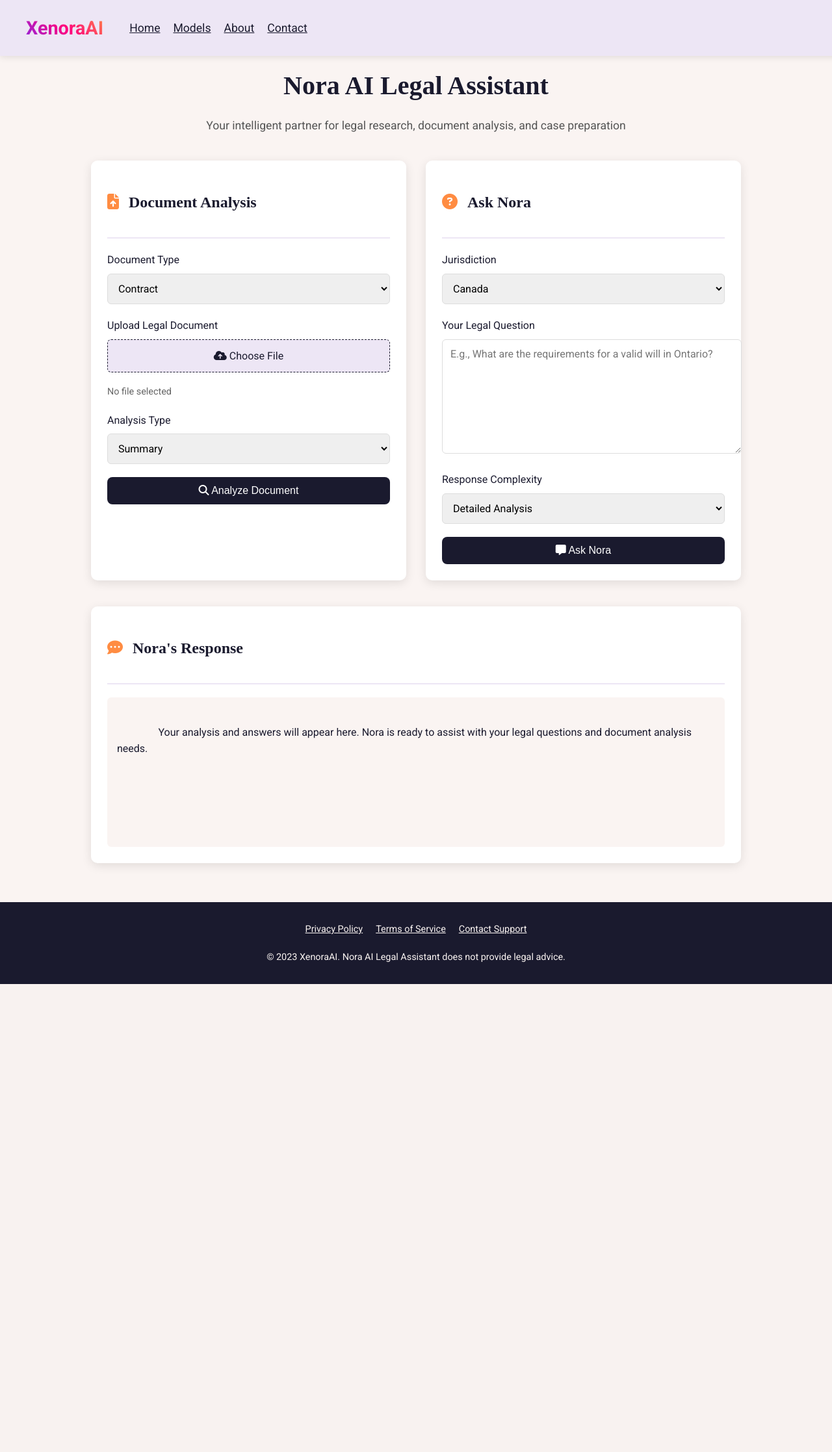
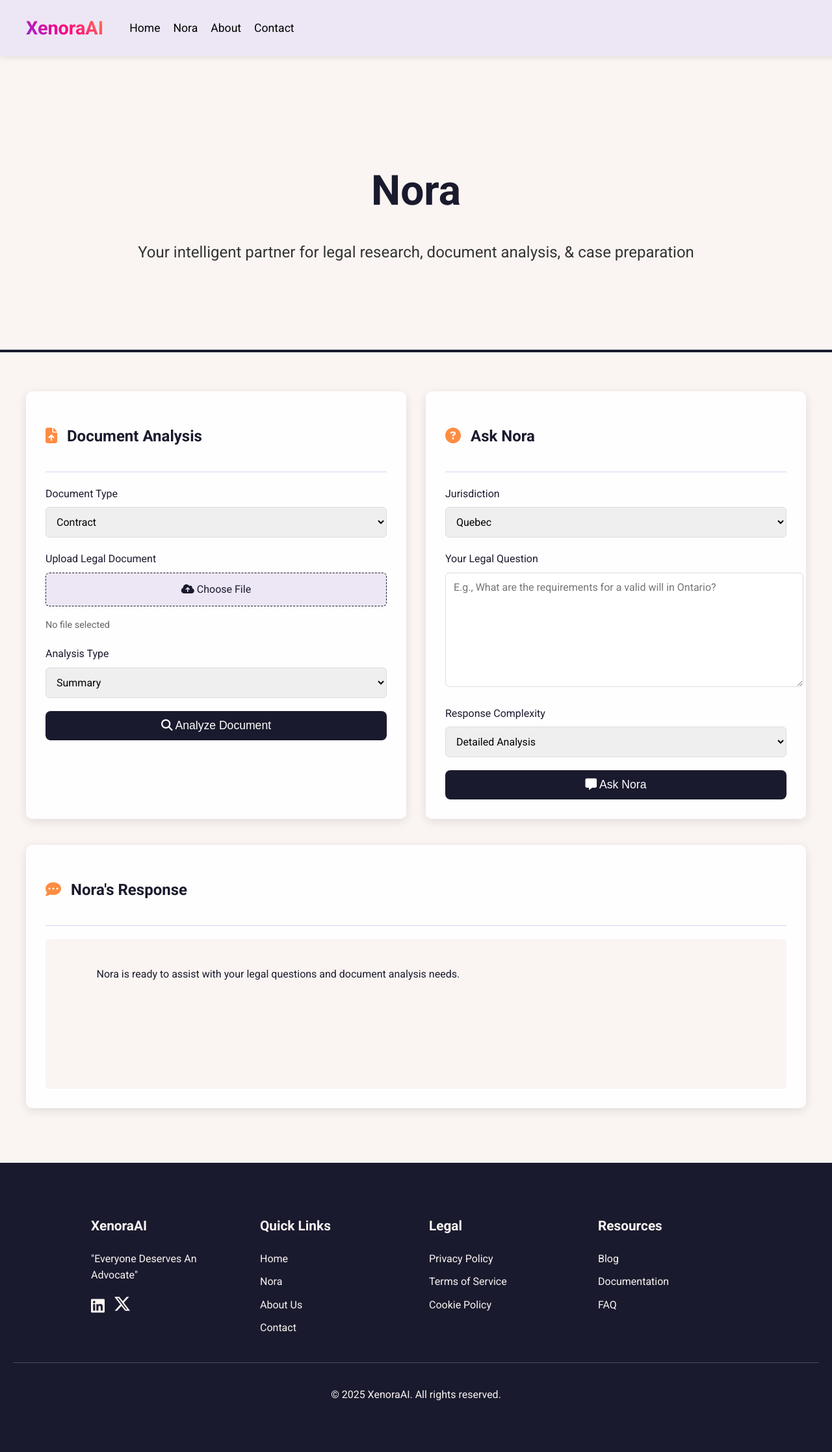
Before and after one commit to saadixsd/Nora, a Flask app: page / in a window 1280 px wide. Shown: the whole page at 65% size. Before the commit the page ends 1514 px from the top, so only its background shows below. Run offline with Flask 3, Linux system fonts and the light colour scheme; parts of the project's set-up code (start-up, migrations or seed data) failed here and were passed over.

Commit message:
added templates folder

```diff
--- a/templates/nora.html
+++ b/templates/nora.html
@@ -4,40 +4,42 @@
     <meta charset="UTF-8">
     <meta name="viewport" content="width=device-width, initial-scale=1.0">
     <title>Nora - AI Legal Assistant | XenoraAI</title>
-    <link href="https://fonts.googleapis.com/css2?family=Roboto:wght@300;400;700&family=Playfair+Display:wght@700&display=swap" rel="stylesheet">
+    <link href="https://fonts.googleapis.com/css2?family=Roboto:wght@300;400;700&display=swap" rel="stylesheet">
     <link rel="stylesheet" href="https://cdnjs.cloudflare.com/ajax/libs/font-awesome/6.4.0/css/all.min.css">
     <style>
-        /* Global Styles - Matching XenoraAI */
-        :root {
-            --primary: #1a1a2e; /* Dark purple */
-            --secondary: #ff8c42; /* Orange accent */
-            --accent: #ede6f5; /* Light purple */
-            --text: #1a1a2e; /* Dark purple text */
-            --light: #faf4f2; /* Cream beige background */
-            --white: #ffffff;
-        }
-
+        /* Global Styles - EXACTLY matches About page */
         body {
             font-family: 'Roboto', sans-serif;
             margin: 0;
             padding: 0;
-            background: var(--light);
-            color: var(--text);
+            background: #faf4f2;
+            color: #1a1a2e;
             line-height: 1.6;
         }
 
         h1, h2, h3 {
-            font-family: 'Playfair+Display', serif;
-            color: var(--primary);
+            font-family: 'Roboto', sans-serif;
+            font-weight: bold;
+            color: #1a1a2e;
         }
 
-        /* Navigation Bar - Matching XenoraAI */
+        a {
+            text-decoration: none;
+            color: #1a1a2e;
+            transition: color 0.3s ease;
+        }
+
+        a:hover {
+            color: #ff8c42;
+        }
+
+        /* Navigation Bar - EXACTLY matches About page */
         nav {
             display: flex;
             justify-content: flex-start;
             align-items: center;
             padding: 20px 40px;
-            background: var(--accent);
+            background: #ede6f5;
             box-shadow: 0 2px 10px rgba(0, 0, 0, 0.1);
             position: fixed;
             width: 100%;
@@ -68,37 +70,47 @@
 
         nav a {
             font-size: 1.1em;
-            color: var(--primary);
+            color: #000000;
             font-weight: 500;
             transition: color 0.3s ease;
         }
 
         nav a:hover {
-            color: var(--secondary);
+            color: #ff8c42;
+        }
+
+        /* Header Section - EXACTLY matches About page */
+        header {
+            text-align: center;
+            padding: 200px 20px 100px;
+            background: #faf4f2;
+            border-bottom: 4px solid #1a1a2e;
+        }
+
+        header h1 {
+            font-size: 4em;
+            margin-bottom: 20px;
+            color: #1a1a2e;
+            animation: fadeIn 2s ease-in-out;
+        }
+
+        header p {
+            font-size: 1.5em;
+            margin-bottom: 30px;
+            color: #333333;
+            animation: fadeIn 2.5s ease-in-out;
+        }
+
+        @keyframes fadeIn {
+            0% { opacity: 0; transform: translateY(20px); }
+            100% { opacity: 1; transform: translateY(0); }
         }
 
         /* Main Content */
-        .main-container {
-            max-width: 1000px;
-            margin: 100px auto 50px;
-            padding: 0 20px;
-        }
-
-        .interface-header {
-            text-align: center;
-            margin-bottom: 40px;
-        }
-
-        .interface-header h1 {
-            font-size: 2.5rem;
-            margin-bottom: 15px;
-        }
-
-        .interface-header p {
-            font-size: 1.1rem;
-            color: #555;
-            max-width: 700px;
-            margin: 0 auto;
+        .main-content {
+            max-width: 1200px;
+            margin: 40px auto;
+            padding: 20px;
         }
 
         /* Interface Panels */
@@ -116,10 +128,15 @@
         }
 
         .interface-panel {
-            background: var(--white);
+            background: rgba(255, 255, 255, 0.9);
             border-radius: 10px;
-            padding: 25px;
+            padding: 30px;
             box-shadow: 0 4px 15px rgba(0, 0, 0, 0.1);
+            transition: transform 0.3s ease;
+        }
+
+        .interface-panel:hover {
+            transform: translateY(-5px);
         }
 
         .panel-header {
@@ -127,12 +144,12 @@
             align-items: center;
             margin-bottom: 20px;
             padding-bottom: 15px;
-            border-bottom: 2px solid var(--accent);
+            border-bottom: 2px solid #ede6f5;
         }
 
         .panel-icon {
             font-size: 1.5rem;
-            color: var(--secondary);
+            color: #ff8c42;
             margin-right: 15px;
         }
 
@@ -145,7 +162,7 @@
             display: block;
             margin-bottom: 8px;
             font-weight: 500;
-            color: var(--primary);
+            color: #1a1a2e;
         }
 
         input[type="text"],
@@ -165,7 +182,7 @@
         textarea:focus,
         select:focus {
             outline: none;
-            border-color: var(--secondary);
+            border-color: #ff8c42;
         }
 
         textarea {
@@ -181,13 +198,13 @@
         }
 
         .file-input-button {
-            background-color: var(--accent);
-            color: var(--primary);
+            background-color: #ede6f5;
+            color: #1a1a2e;
             padding: 12px;
             border-radius: 6px;
             text-align: center;
             cursor: pointer;
-            border: 1px dashed var(--primary);
+            border: 1px dashed #1a1a2e;
             transition: all 0.3s;
         }
 
@@ -213,20 +230,20 @@
 
         /* Buttons - Matching XenoraAI */
         .btn {
-            background-color: var(--primary);
-            color: var(--white);
+            background-color: #1a1a2e;
+            color: #ffffff;
             padding: 12px 24px;
-            font-size: 1rem;
+            font-size: 1.1em;
             border: none;
             border-radius: 8px;
             cursor: pointer;
-            transition: all 0.3s ease;
+            transition: background-color 0.3s ease, transform 0.3s ease;
             display: inline-block;
         }
 
         .btn:hover {
-            background-color: var(--secondary);
-            transform: translateY(-2px);
+            background-color: #ff8c42;
+            transform: scale(1.05);
         }
 
         .btn-block {
@@ -236,16 +253,16 @@
 
         /* Response Panel */
         .response-panel {
-            background: var(--white);
+            background: rgba(255, 255, 255, 0.9);
             border-radius: 10px;
-            padding: 25px;
+            padding: 30px;
             box-shadow: 0 4px 15px rgba(0, 0, 0, 0.1);
             margin-top: 30px;
         }
 
         .response-content {
             min-height: 200px;
-            background: var(--light);
+            background: #faf4f2;
             padding: 15px;
             border-radius: 6px;
             white-space: pre-wrap;
@@ -262,7 +279,7 @@
         .spinner {
             border: 4px solid rgba(26, 26, 46, 0.1);
             border-radius: 50%;
-            border-top: 4px solid var(--secondary);
+            border-top: 4px solid #ff8c42;
             width: 30px;
             height: 30px;
             animation: spin 1s linear infinite;
@@ -274,34 +291,89 @@
             100% { transform: rotate(360deg); }
         }
 
-        /* Footer - Matching XenoraAI */
+        /* Footer - EXACTLY matches other pages */
         footer {
             text-align: center;
-            padding: 30px 20px;
+            padding: 60px 20px;
             margin-top: 60px;
-            background-color: var(--primary);
-            color: var(--light);
-            font-size: 0.9em;
+            background-color: #1a1a2e;
+            color: #faf4f2;
+            font-size: 1em;
+            border-top: 4px solid #faf4f2;
+        }
+
+        .footer-grid {
+            display: grid;
+            grid-template-columns: repeat(auto-fit, minmax(200px, 1fr));
+            gap: 40px;
+            max-width: 1000px;
+            margin: 0 auto 40px;
+            text-align: left;
+        }
+
+        .footer-column h3 {
+            color: #faf4f2;
+            margin-bottom: 20px;
+            font-size: 1.3em;
         }
 
         .footer-links {
             display: flex;
-            justify-content: center;
-            gap: 20px;
-            margin-bottom: 20px;
+            flex-direction: column;
+            gap: 10px;
         }
 
         .footer-links a {
-            color: var(--light);
+            color: #faf4f2;
             transition: color 0.3s ease;
         }
 
         .footer-links a:hover {
-            color: var(--secondary);
+            color: #ff8c42;
+        }
+
+        .social-links {
+            display: flex;
+            gap: 15px;
+            margin-top: 15px;
+        }
+
+        .social-links a {
+            color: #faf4f2;
+            font-size: 1.5em;
+            transition: color 0.3s ease;
+        }
+
+        .social-links a:hover {
+            color: #ff8c42;
         }
 
         .copyright {
-            margin-top: 20px;
+            margin-top: 40px;
+            padding-top: 20px;
+            border-top: 1px solid rgba(250, 244, 242, 0.2);
+        }
+
+        /* Responsive Adjustments */
+        @media (max-width: 768px) {
+            header {
+                padding: 150px 20px 80px;
+            }
+
+            header h1 {
+                font-size: 2.5em;
+            }
+
+            nav {
+                padding: 15px 20px;
+                flex-direction: column;
+                align-items: flex-start;
+            }
+
+            nav .logo {
+                margin-bottom: 15px;
+                margin-right: 0;
+            }
         }
     </style>
 </head>
@@ -311,19 +383,20 @@
         <div class="logo">XenoraAI</div>
         <div class="nav-links">
             <a href="index.html">Home</a>
-            <a href="models.html">Models</a>
+            <a href="models.html">Nora</a>
             <a href="about.html">About</a>
             <a href="contact.html">Contact</a>
         </div>
     </nav>
 
+    <!-- Header Section -->
+    <header>
+        <h1>Nora</h1>
+        <p>Your intelligent partner for legal research, document analysis, & case preparation</p>
+    </header>
+
     <!-- Main Content -->
-    <div class="main-container">
-        <div class="interface-header">
-            <h1>Nora AI Legal Assistant</h1>
-            <p>Your intelligent partner for legal research, document analysis, and case preparation</p>
-        </div>
-
+    <div class="main-content">
         <div class="panel-container">
             <!-- Document Upload Panel -->
             <div class="interface-panel">
@@ -384,11 +457,19 @@
                     <div class="form-group">
                         <label for="jurisdiction">Jurisdiction</label>
                         <select id="jurisdiction">
-                            <option value="canada">Canada</option>
+                            <option value="quebec">Quebec</option>
                             <option value="ontario">Ontario</option>
-                            <option value="quebec">Quebec</option>
-                            <option value="bc">British Columbia</option>
                             <option value="alberta">Alberta</option>
+                            <option value="british columbia(bc)">British Columbia(BC)</option>
+                            <option value="nunavut">Nunavut</option>
+                            <option value="yukon">Yukon</option>
+                            <option value="north west territories(n.w.t)">North West Territories(N.W.T)</option>
+                            <option value="New Brunswick">New Brunswick</option>
+                            <option value="prince edward island(p.e.i)">Prince Edward Island(PEI)</option>
+                            <option value="nova scotia">Nova Scotia</option>
+                            <option value="newfoundland & labrador">Newfoundland & Labrador</option>
+                            <option value="saskatchewan">Saskatchewan</option>
+                            <option value="manitoba">Manitoba</option>
                         </select>
                     </div>
 
@@ -428,7 +509,7 @@
             </div>
 
             <div class="response-content" id="response">
-                Your analysis and answers will appear here. Nora is ready to assist with your legal questions and document analysis needs.
+                Nora is ready to assist with your legal questions and document analysis needs.
             </div>
 
             <div class="form-group" style="margin-top: 20px; display: none;" id="followupContainer">
@@ -443,13 +524,53 @@
 
     <!-- Footer -->
     <footer>
+        <div class="footer-grid">
+            <div class="footer-column">
+                <h3>XenoraAI</h3>
+                <p>"Everyone Deserves An Advocate"</p>
+                <div class="social-links">
+                    <a href="https://www.linkedin.com/company/xenoraai/" target="_blank" aria-label="LinkedIn">
+                        <i class="fab fa-linkedin"></i>
+                    </a>
+                    <a href="https://x.com/XenoraAI" target="_blank" aria-label="X (Twitter)">
+                        <svg xmlns="http://www.w3.org/2000/svg" width="24" height="24" viewBox="0 0 24 24" fill="currentColor">
+                            <path d="M18.901 1.153h3.68l-8.04 9.19L24 22.846h-7.406l-5.8-7.584-6.638 7.584H.474l8.6-9.83L0 1.154h7.594l5.243 6.932ZM17.61 20.644h2.039L6.486 3.24H4.298Z"/>
+                        </svg>
+                    </a>
+                </div>
+            </div>
+
+            <div class="footer-column">
+                <h3>Quick Links</h3>
+                <div class="footer-links">
+                    <a href="index.html">Home</a>
+                    <a href="models.html">Nora</a>
+                    <a href="about.html">About Us</a>
+                    <a href="contact.html">Contact</a>
+                </div>
+            </div>
+
+            <div class="footer-column">
+                <h3>Legal</h3>
                 <div class="footer-links">
                     <a href="privacy.html">Privacy Policy</a>
                     <a href="terms.html">Terms of Service</a>
-            <a href="contact.html">Contact Support</a>
+                    <a href="cookies.html">Cookie Policy</a>
                 </div>
+            </div>
+
+            <div class="footer-column">
+                <h3>Resources</h3>
+                <div class="footer-links">
+                    <a href="blog.html">Blog</a>
+                    <a href="documentation.html">Documentation</a>
+                    <a href="faq.html">FAQ</a>
+                </div>
+            </div>
+        </div>
+
         <div class="copyright">
-            &copy; 2023 XenoraAI. Nora AI Legal Assistant does not provide legal advice.
+            <p>&copy; 2025 XenoraAI. All rights reserved.</p>
         </div>
     </footer>
 
@@ -459,7 +580,7 @@
     const fileInfo = document.getElementById('fileInfo');
     if (this.files.length > 0) {
         const file = this.files[0];
-                const fileSize = (file.size / (1024*1024)).toFixed(2); // MB
+        const fileSize = (file.size / (1024 * 1024)).toFixed(2); // MB
         fileInfo.innerHTML = `
             <strong>${file.name}</strong> (${fileSize} MB)
             <br>Type: ${file.type || 'Not specified'}
@@ -469,7 +590,7 @@
     }
 });
 
-        // Form submission handlers
+// Handle file upload form
 document.getElementById('uploadForm').addEventListener('submit', async function(e) {
     e.preventDefault();
     const responseDiv = document.getElementById('response');
@@ -480,30 +601,43 @@
         return;
     }
 
-            // Show loading state
+    const formData = new FormData();
+    formData.append('file', document.getElementById('fileInput').files[0]);
+    formData.append('documentType', document.getElementById('documentType').value);
+    formData.append('analysisType', document.getElementById('analysisType').value);
+
     loading.style.display = 'block';
     responseDiv.innerText = "Analyzing your document...";
 
-            // Simulate API call (replace with actual fetch)
-            setTimeout(() => {
+    try {
+        const res = await fetch('/analyze-document', {
+            method: 'POST',
+            body: formData
+        });
+
+        const data = await res.json();
         loading.style.display = 'none';
+
+        if (res.ok) {
             responseDiv.innerHTML = `
                 <strong>Document Analysis Complete</strong><br><br>
-                    <strong>Document Type:</strong> ${document.getElementById('documentType').value}<br>
-                    <strong>Analysis Type:</strong> ${document.getElementById('analysisType').value}<br><br>
-                    This sample contract contains 15 clauses, with 3 potential risk areas identified:<br><br>
-                    • <span style="color: var(--secondary)">Indemnification Clause</span> - Unusually broad language<br>
-                    • <span style="color: var(--secondary)">Termination Section</span> - Notice period shorter than standard<br>
-                    • <span style="color: var(--secondary)">Governing Law</span> - Specifies foreign jurisdiction<br><br>
-                    <button class="btn" style="margin-top: 10px;">
-                        <i class="fas fa-download"></i> Download Marked-Up Version
-                    </button>
+                <strong>Document Type:</strong> ${data.document_type}<br>
+                <strong>Analysis Type:</strong> ${data.analysis_type}<br><br>
+                ${data.analysis_summary}<br><br>
+                ${data.risk_areas.map(risk => `• <span style="color: #ff8c42">${risk}</span>`).join('<br>')}
             `;
             document.getElementById('followupContainer').style.display = 'block';
-            }, 2000);
+        } else {
+            responseDiv.innerText = "Error: " + (data.error || "Failed to analyze document.");
+        }
+    } catch (error) {
+        console.error(error);
+        loading.style.display = 'none';
+        responseDiv.innerText = "An unexpected error occurred during analysis.";
+    }
 });
 
-
+// Handle ask question form
 document.getElementById('askForm').addEventListener('submit', async function(e) {
     e.preventDefault();
     const question = document.getElementById('questionInput').value.trim();
@@ -521,7 +655,7 @@
     responseDiv.innerText = "Thinking...";
 
     try {
-            const res = await fetch('/ask', {
+        const res = await fetch('/ask-question', {
             method: 'POST',
             headers: {
                 'Content-Type': 'application/json',
```
Also changed, not shown: templates/models.html (+1 -27 lines). Lines whose indentation alone changed are shown as unchanged.
